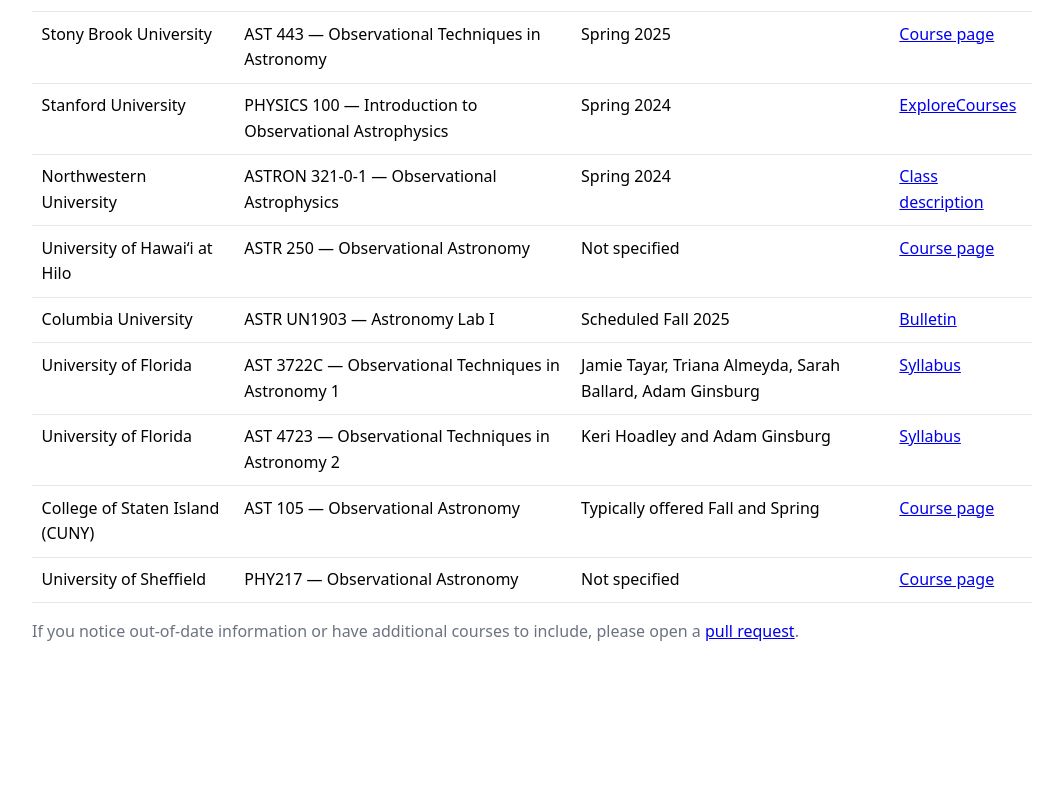
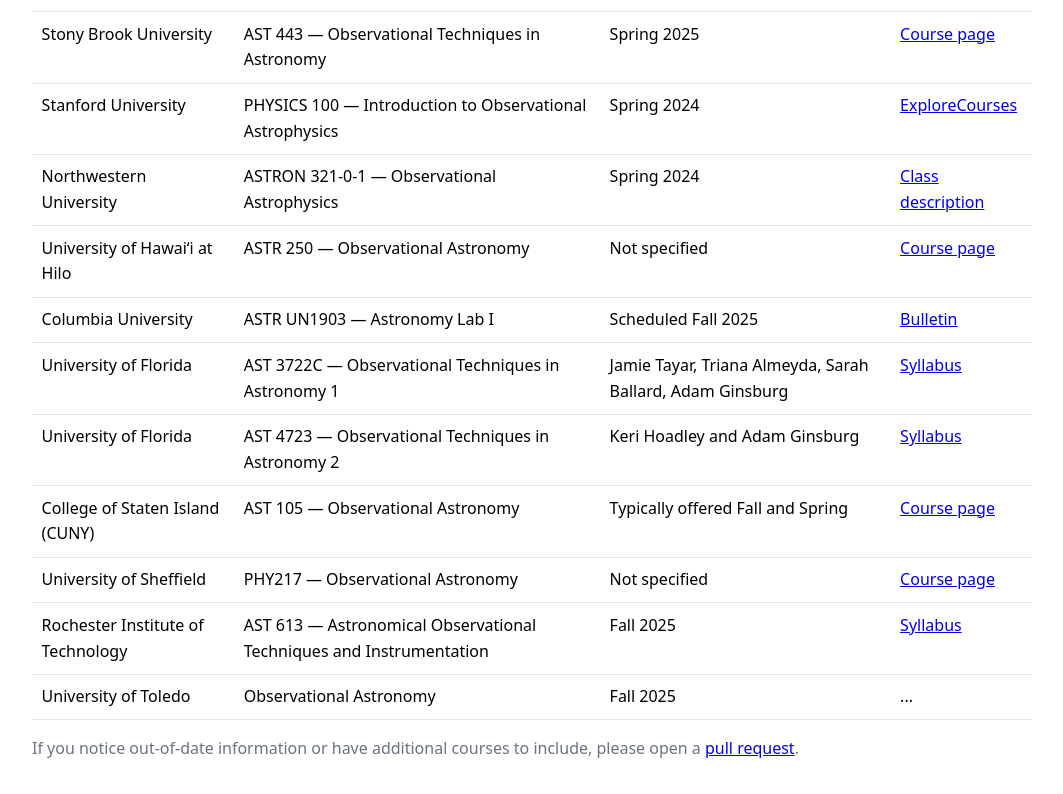
Before and after one commit to keflavich/ObservationalTechniques, a plain HTML site: page courses.html in a window 1280 px wide. Shown: the part 406-1200 px from the top of the page, without its empty margins (108-1171 px from the left). Before the commit the page ends 1083 px from the top, so only its background shows below. Drawn offline with Linux system fonts and the light colour scheme.

Commit message:
Add RIT AST 613 (Richmond) to courses.html and teachers.md with syllabus link

```diff
--- a/courses.html
+++ b/courses.html
@@ -106,6 +106,18 @@
             <td>Not specified</td>
             <td><a href="https://sheffield-mps.github.io/PHY217/">Course page</a></td>
           </tr>
+          <tr>
+            <td>Rochester Institute of Technology</td>
+            <td>AST 613 — Astronomical Observational Techniques and Instrumentation</td>
+            <td>Fall 2025</td>
+            <td><a href="http://spiff.rit.edu/classes/ast613/ast613.html">Syllabus</a></td>
+          </tr>
+          <tr>
+            <td>University of Toledo</td>
+            <td> Observational Astronomy</td>
+            <td>Fall 2025</td>
+            <td>...</td>
+          </tr>
         </tbody>
       </table>
 
```
Also changed, not shown: 1 other file.
